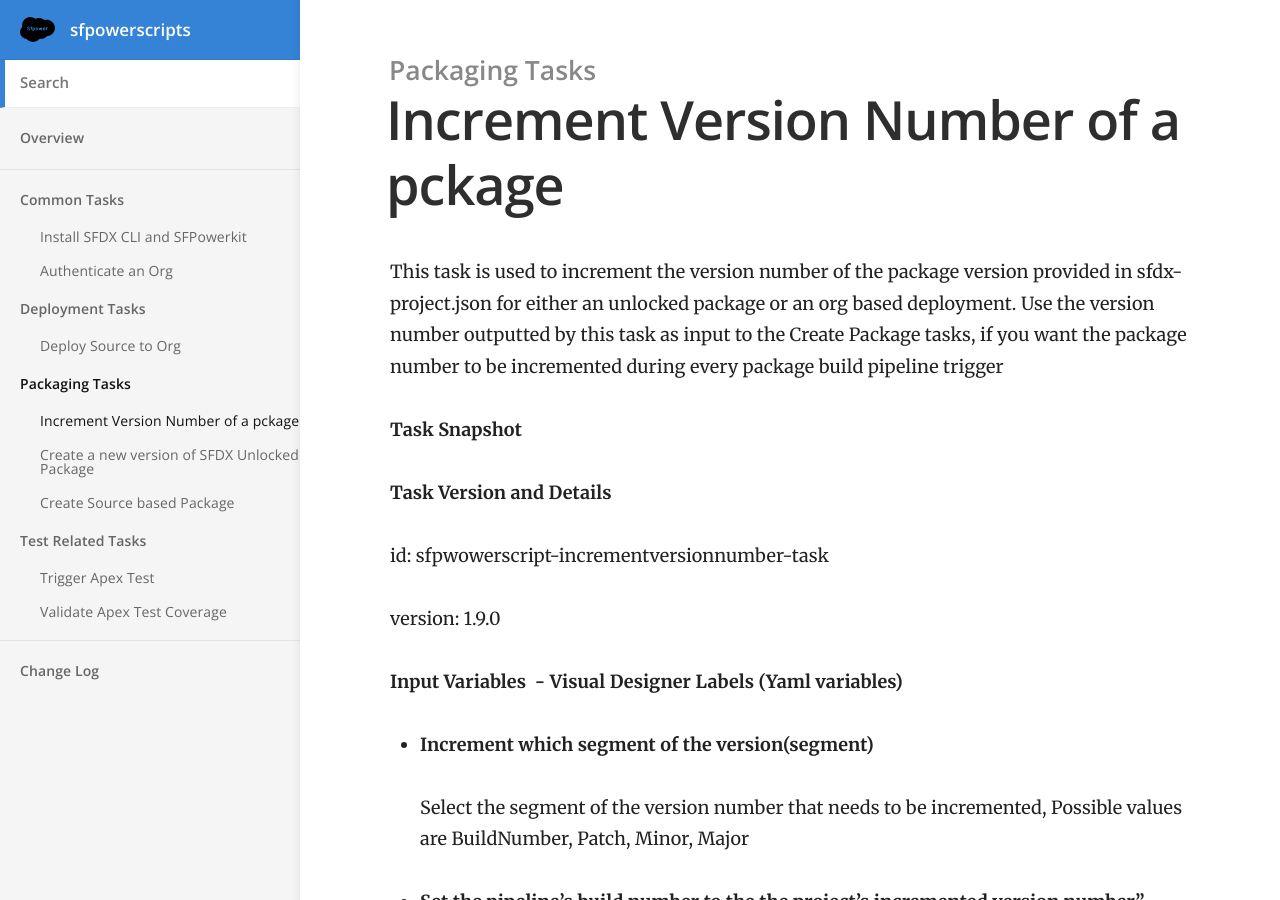
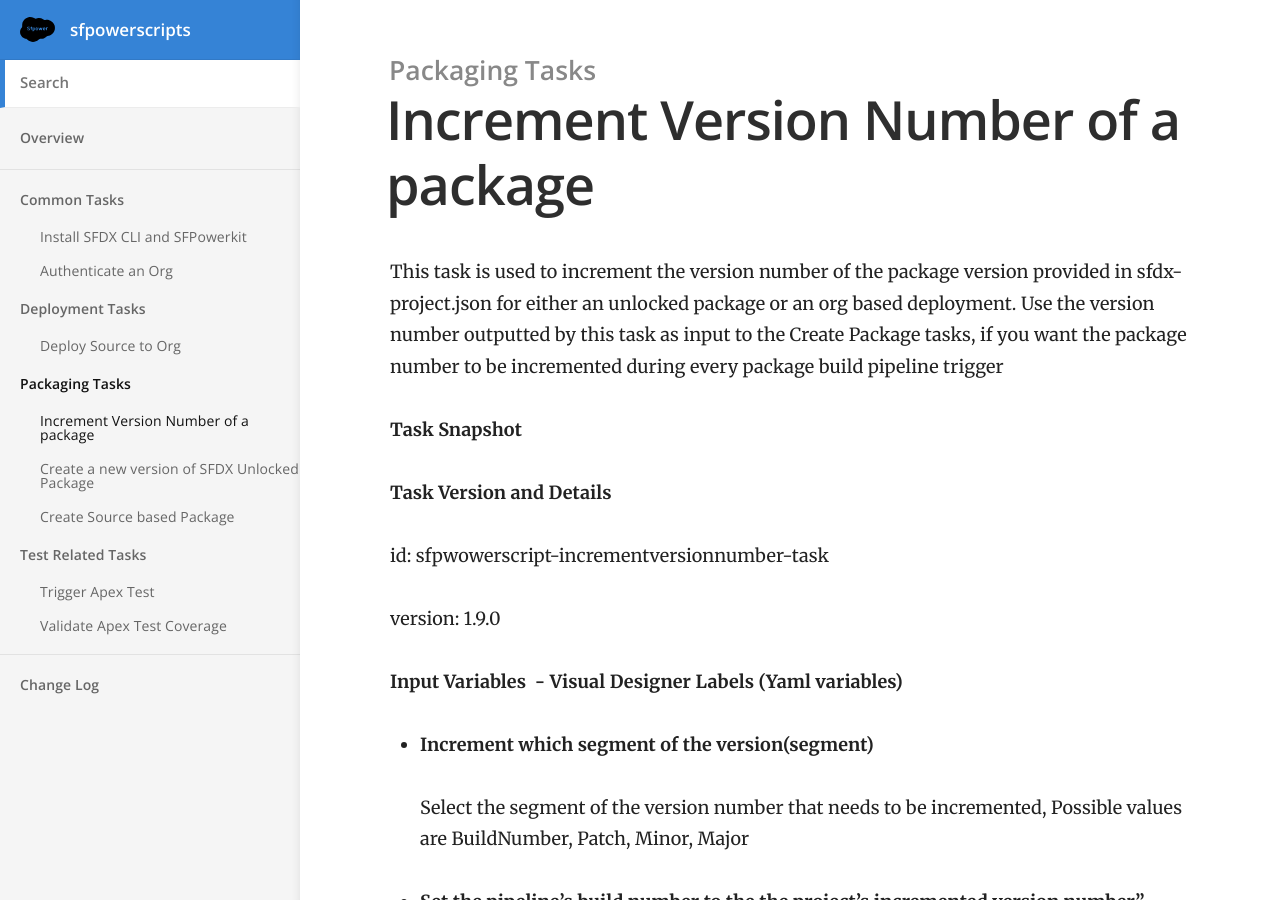
Before and after one commit to nbatterham/sfpowerscripts-doc, a Jekyll site: the page built from _docs/Tasks/Packaging-Tasks/Increment Version number of a package.md, in a window 1280 px wide and 900 px high. Built offline with Jekyll 4.4.1, drawn with Linux system fonts in a browser that asks for light colours.

Commit message:
Updated '_docs/Tasks/Packaging-Tasks/Increment Version number of a package.md' via CloudCannon

```diff
--- a/_docs/Tasks/Packaging-Tasks/Increment Version number of a package.md
+++ b/_docs/Tasks/Packaging-Tasks/Increment Version number of a package.md
@@ -1,5 +1,5 @@
 ---
-title: Increment Version Number of a pckage
+title: Increment Version Number of a package
 category: Packaging Tasks
 order: 1
 ---
@@ -7,8 +7,6 @@ order: 1
 This task is used to increment the version number of the package version provided in sfdx-project.json for either an unlocked package or an org based deployment. Use the version number outputted by this task as input to the Create Package tasks, if you want the package number to be incremented during every package build pipeline trigger
 
 **Task Snapshot**
-
-
 
 **Task Version and Details**
 
@@ -24,7 +22,7 @@ version: 1.9.0
 
 * **Set the pipeline's build number to the the project's incremented version number" (set\_build\_number)**
 
- Check this flag, if the pipeline's build number to be updated with the incremented version,so its easy to undertand the job in Azure Pipeliens
+Check this flag, if the pipeline's build number to be updated with the incremented version,so its easy to undertand the job in Azure Pipeliens
 
 * **Create a commit of incremented sfdx-project.json" (commit\_changes)**
 
@@ -40,8 +38,7 @@ version: 1.9.0
 
 **Output Variables**
 
-
-* **sfpowerscripts_incremented_project_version**
+* **sfpowerscripts\_incremented\_project\_version**
 
 The output version as a result of running this task
 
```
